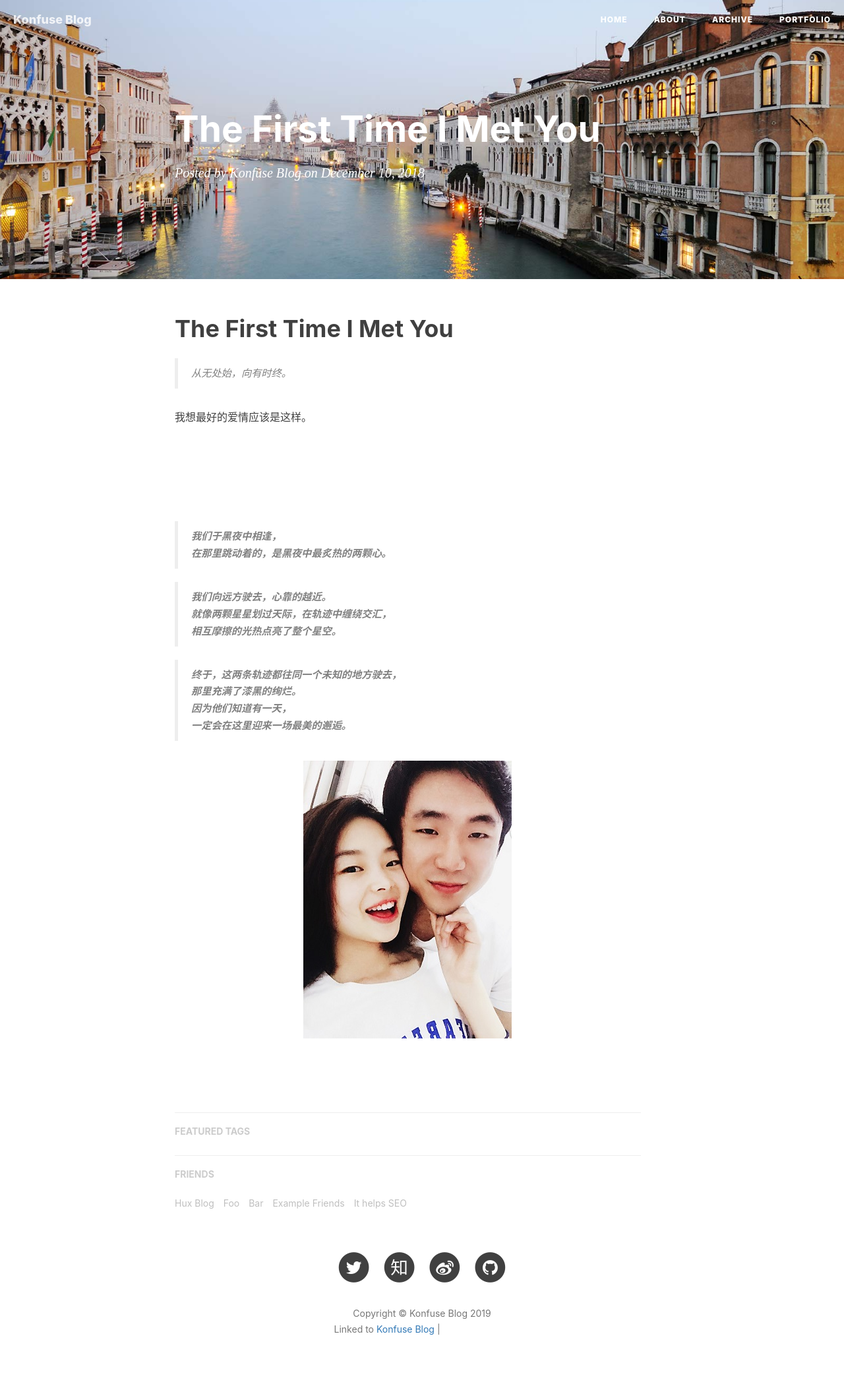
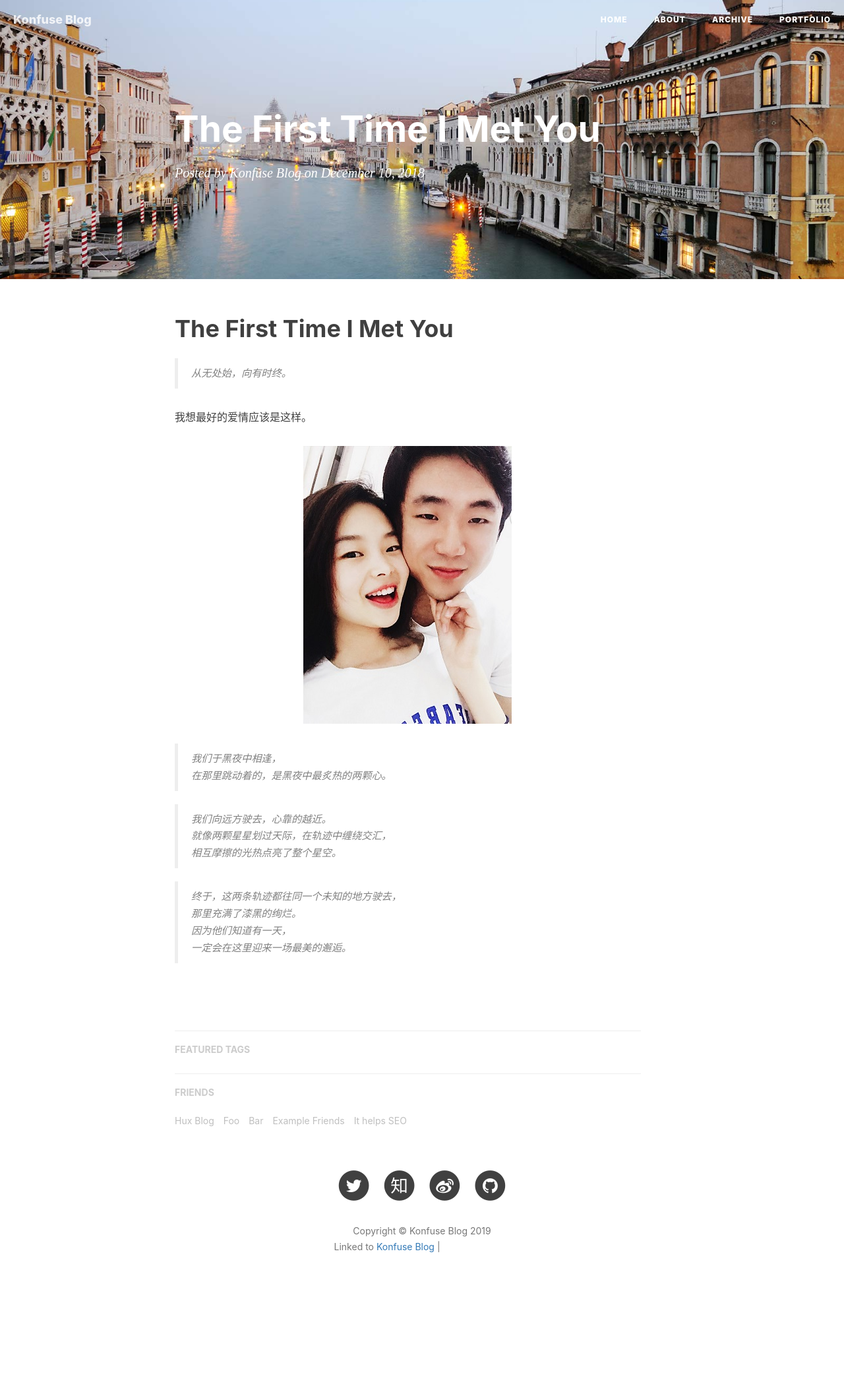
Before and after one commit to Konfuse/konfuse.github.io, a Jekyll site: the page built from _posts/2018-12-10-The-First-Time-I-Met-You.md, in a window 1280 px wide. Shown: the whole page at 66% size. Built offline with Jekyll 4.4.1, drawn with Linux system fonts in a browser that asks for light colours; nearby versions of some CDN libraries; our own code applies the rules of GitHub Pages for plain Markdown files; comment, search, counter and statistics services are not loaded; after the commit the page ends 1994 px from its top, so only the background shows below that; grey boxes are pictures that could not be loaded.

Commit message:
Update TFTIMY

```diff
--- a/_posts/2018-12-10-The-First-Time-I-Met-You.md
+++ b/_posts/2018-12-10-The-First-Time-I-Met-You.md
@@ -4,34 +4,30 @@
 
 我想最好的爱情应该是这样。
 
-<br>
 
-<br>
 
-> **我们于黑夜中相逢，**
->
-> **在那里跳动着的，是黑夜中最炙热的两颗心。**
+![theFirstTimeIMetYou](/img/theFirstTimeIMetYou.jpg)
 
 
 
-> **我们向远方驶去，心靠的越近。**
+> 我们于黑夜中相逢，
 >
-> **就像两颗星星划过天际，在轨迹中缠绕交汇，**
->
-> **相互摩擦的光热点亮了整个星空。**
+> 在那里跳动着的，是黑夜中最炙热的两颗心。
 
 
 
-> **终于，这两条轨迹都往同一个未知的地方驶去，**
+> 我们向远方驶去，心靠的越近。
 >
-> **那里充满了漆黑的绚烂。**
+> 就像两颗星星划过天际，在轨迹中缠绕交汇，
 >
-> **因为他们知道有一天，**
->
-> **一定会在这里迎来一场最美的邂逅。**
+> 相互摩擦的光热点亮了整个星空。
 
 
 
-
-
-![theFirstTimeIMetYou](/img/theFirstTimeIMetYou.jpg)
+> 终于，这两条轨迹都往同一个未知的地方驶去，
+>
+> 那里充满了漆黑的绚烂。
+>
+> 因为他们知道有一天，
+>
+> 一定会在这里迎来一场最美的邂逅。
```
